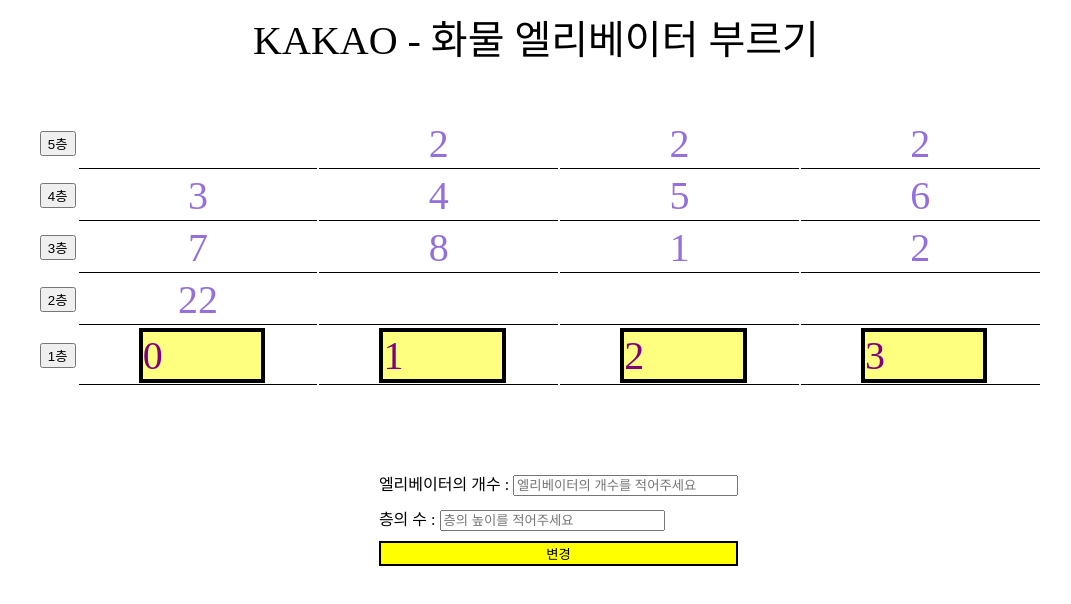
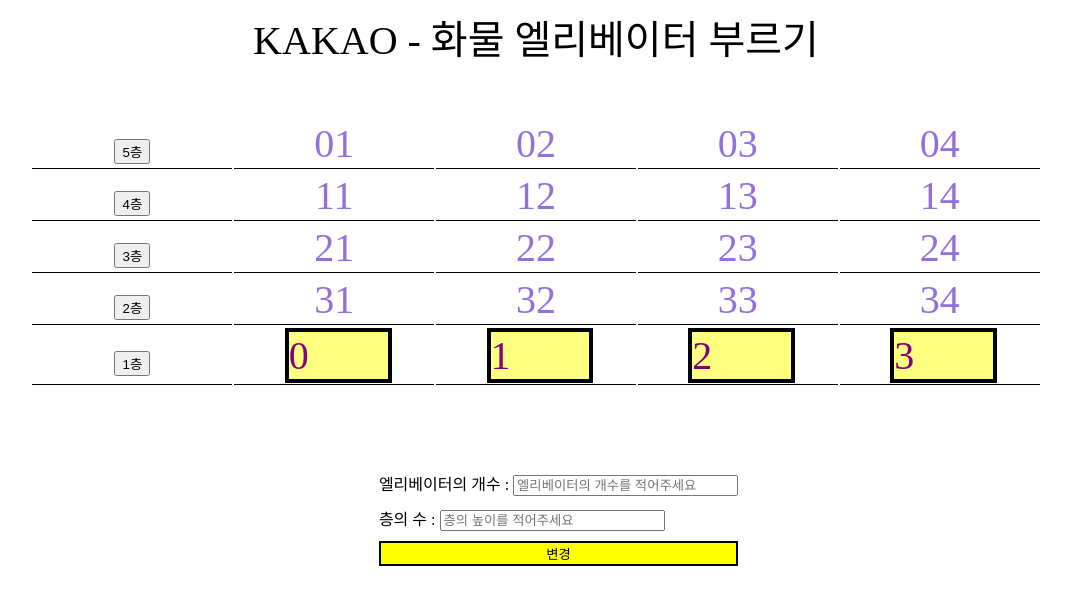
Before and after one commit to 1ilsang/Elevator_vanillaJS, a plain HTML site: page index.html in a window 1280 px wide. Shown: the whole page, without its empty margins (104-1175 px from the left). Drawn offline with Linux system fonts and the light colour scheme.

Commit message:
일단 앞단 구성완료

```diff
--- a/index.css
+++ b/index.css
@@ -11,10 +11,10 @@
     margin-bottom: 5%;
 }
 
-#elevator-table > tbody > tr > th {
-    width: 1%;
-    text-align: right;
-}
+/*#elevator-table > tbody > tr > th {*/
+    /*width: 1%;*/
+    /*text-align: right;*/
+/*}*/
 
 #elevator-table > tbody > tr > td:nth-child(n) {
     font-size: 40px;
--- a/index.html
+++ b/index.html
@@ -10,93 +10,60 @@
     <script src="underscore-min.js"></script>
 </head>
 <body>
-
 <table id="elevator-table">
     <caption>KAKAO - 화물 엘리베이터 부르기</caption>
     <tbody>
     <tr>
-        <th>
+        <td>
             <button id='layer5' onclick="goToDistLayer('layer5')">5층</button>
-        </th>
+        </td>
+        <td>01</td>
+        <td>02</td>
+        <td>03</td>
+        <td>04</td>
+    </tr>
+    <tr>
         <td>
+            <button id='layer4' onclick="goToDistLayer('layer4')">4층</button>
+        </td>
+        <td>11</td>
+        <td>12</td>
+        <td>13</td>
+        <td>14</td>
+    </tr>
+    <tr>
+        <td>
+            <button id='layer3' onclick="goToDistLayer('layer3')">3층</button>
+        </td>
+        <td>21</td>
+        <td>22</td>
+        <td>23</td>
+        <td>24</td>
+    </tr>
+    <tr>
+        <td>
+            <button id='layer2' onclick="goToDistLayer('layer2')" >2층</button>
+        </td>
+        <td>31</td>
+        <td>32</td>
+        <td>33</td>
+        <td>34</td>
+    </tr>
+    <tr>
+        <td>
+            <button id='layer1' onclick="goToDistLayer('layer1')">1층</button>
         </td>
         <td>
-2
+            <div id="Elevator1" class="Elevator">0</div>
         </td>
         <td>
-2
+            <div id="Elevator2" class="Elevator">1</div>
         </td>
         <td>
-2
-        </td>
-    </tr>
-    <tr>
-        <th>
-            <button id='layer4' onclick="goToDistLayer('layer4')">4층</button>
-        </th>
-        <td>
-3
+            <div id="Elevator3" class="Elevator">2</div>
         </td>
         <td>
-4
-        </td>
-        <td>
-5
-        </td>
-        <td>
-6
-        </td>
-    </tr>
-    <tr>
-        <th>
-            <button id='layer3' onclick="goToDistLayer('layer3')">3층</button>
-        </th>
-        <td>
-7
-        </td>
-        <td>
-8
-        </td>
-        <td>
-1
-        </td>
-        <td>
-2
-        </td>
-    </tr>
-    <tr>
-        <th>
-            <button id='layer2' onclick="goToDistLayer('layer2')">2층</button>
-        </th>
-        <td>
-22
-        </td>
-        <td>
-
-        </td>
-        <td>
-
-        </td>
-        <td>
-
-        </td>
-    </tr>
-    <tr>
-        <th>
-            <button id='layer1' onclick="goToDistLayer('layer1')">1층</button>
-        </th>
-        <td>
-            <div id="firstElevator" class="Elevator">0</div>
-        </td>
-        <td>
-            <div id="secondElevator" class="Elevator">1</div>
-        </td>
-        <td>
-            <div id="thirdElevator" class="Elevator">2</div>
-        </td>
-        <td>
-            <div id="fourthElevator" class="Elevator">3</div>
-            <!--<div id="fifthElevator">hi</div>-->
+            <div id="Elevator4" class="Elevator">3</div>
         </td>
     </tr>
     </tbody>
--- a/moving1.js
+++ b/moving1.js
@@ -2,14 +2,12 @@
 var clear = 0;
 
 function goToDistLayer(layer) {
-    let e = document.getElementById('firstElevator');
+    let e = document.getElementById('Elevator1');
     let layerButton = document.getElementById(layer);
     moving(e, layerButton);
 }
 
 let lock = true;
-let elevatorNum = 5;
-let layerHeight = 4;
 const MAX_ELEVATOR_NUM = 4;
 const MIN_ELEVATOR_NUM = 2;
 const MAX_LAYER_HEIGHT = 5;
@@ -23,7 +21,6 @@
     //TODO: 락 어떻게 처리할지 생각. disable 이 락이되는거 아닌가?
     if (!lock) return;
     else if (lock) {
-        console.log('come');
         e.style.backgroundColor = 'red';
         layerButton.style.backgroundColor = 'red';
         layerButton.disabled = 'disable';
@@ -45,7 +42,6 @@
                 //e 의 현재 위치에서 빼주는 로직 추가 필요.
                 e.style.marginTop = -clearTime + 'px';
                 clearTime += 5;
-                console.log(clearTime);
             }
         }, 100);
     }
@@ -55,15 +51,42 @@
     let tempC, tempR;
     tempC = document.getElementById('inputElevatorNum').value;
     tempR = document.getElementById('inputLayerHeight').value;
-    console.log(tempC, tempR);
     //TODO: validation 해줘야함.
     if ((tempC >= MIN_ELEVATOR_NUM && tempC <= MAX_ELEVATOR_NUM)
         && (tempR >= MIN_LAYER_HEIGHT && tempR <= MAX_LAYER_HEIGHT)) {
-        //TODO: 만약 값이 제대로 정확하게 왔다면.
-        console.log('LOGIC');
-        return;
+        let nowTable = document.getElementById('elevator-table');
+        if (nowTable.rows.length === +tempR && nowTable.rows[0].cells.length === +tempC + 1) {
+            alert('중복된 값입니다.');
+            return;
+        }
+        let remakeTable = document.createElement('tbody');
+        nowTable.innerHTML = `<caption>KAKAO - 화물 엘리베이터 부르기</caption>`;
+        for (let i = 0; i < tempR; ++i) {
+            let nowRow = remakeTable.insertRow(i);
+            for (let j = 0; j <= tempC; ++j) {
+                let nowCol = nowRow.insertCell(j);
+                if (j === 0) {
+                    let buttonLayer = document.createElement('input');
+                    let nowLayer = 'layer' + (tempR - i);
+                    buttonLayer.setAttribute('id', nowLayer.toString());
+                    buttonLayer.setAttribute('onclick', `goToDistLayer('${nowLayer}')`);
+                    buttonLayer.setAttribute('type', 'button');
+                    buttonLayer.setAttribute('value', (tempR - i).toString() + '층');
+                    nowCol.appendChild(buttonLayer);
+                } else if (i === tempR - 1) {
+                    let elevatorDiv = document.createElement('div');
+                    elevatorDiv.setAttribute('id', `Elevator${j}`);
+                    elevatorDiv.setAttribute('class', 'Elevator');
+                    elevatorDiv.innerHTML = j;
+                    nowCol.appendChild(elevatorDiv);
+                }
+                else {
+                    nowCol.innerHTML = (i.toString() + j);
+                }
+            }
+        }
+        nowTable.appendChild(remakeTable);
     } else {
         alert('엘리베이터는 2~4개\n층 수는 2~5로 해주세요!');
     }
-    return;
 }
```
